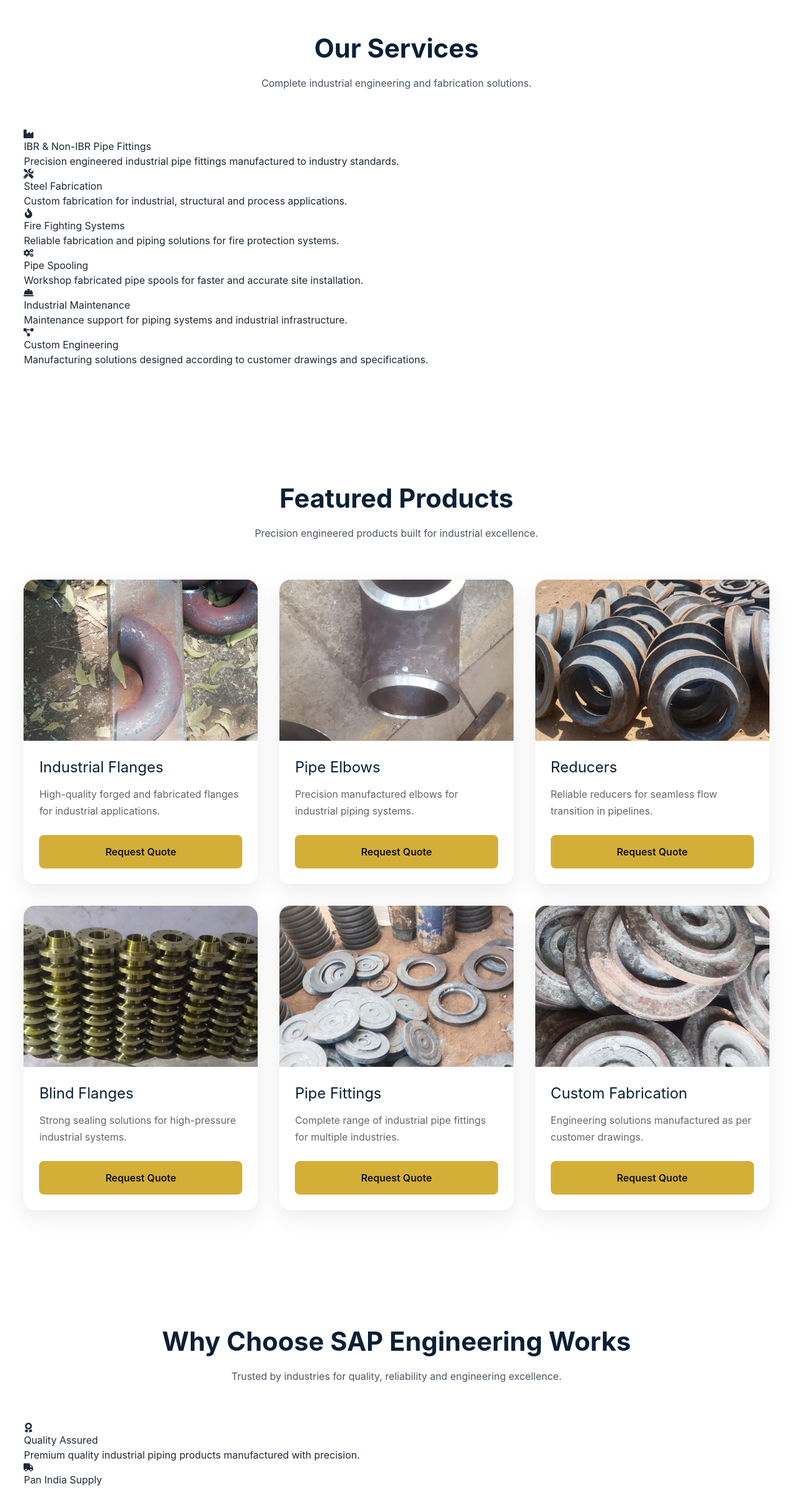
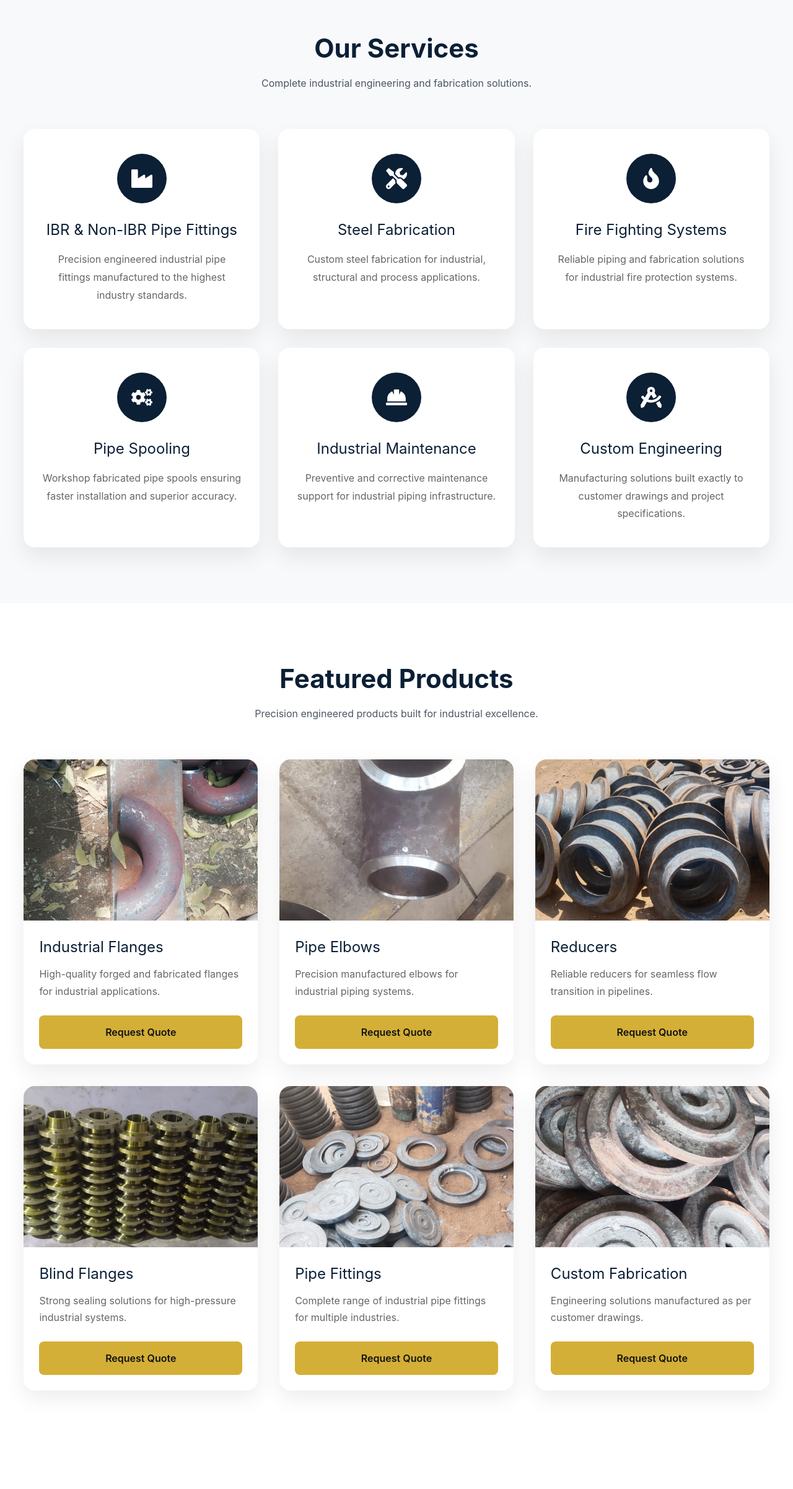
Before and after one commit to ayushpatty/sap-engineering-works, a React (Vite) app: page / in a window 1280 px wide. Shown: the part 1936-4338 px from the top of the page at 62% size. Built offline with nearby package versions, Linux system fonts and the light colour scheme.

Commit message:
Improve services, why choose us, contact section and UI

```diff
--- a/src/components/Contact.jsx
+++ b/src/components/Contact.jsx
@@ -3,6 +3,7 @@ import {
   FaEnvelope,
   FaMapMarkerAlt,
   FaClock,
+  FaWhatsapp,
 } from "react-icons/fa";
 
 export default function Contact() {
@@ -10,7 +11,9 @@ export default function Contact() {
     <section id="contact">
       <div className="container">
 
-        <h2 className="section-title">Get In Touch</h2>
+        <h2 className="section-title">
+          Get In Touch
+        </h2>
 
         <p className="section-subtitle">
           We'd love to discuss your industrial engineering requirements.
@@ -19,55 +22,77 @@ export default function Contact() {
         <div className="contact-grid">
 
           <div className="contact-card">
+
+            <div className="contact-item">
               <FaPhoneAlt />
-            <h3>Phone</h3>
+              <div>
+                <h4>Phone</h4>
                 <p>+91 8919923633</p>
               </div>
+            </div>
 
-          <div className="contact-card">
+            <div className="contact-item">
               <FaEnvelope />
-            <h3>Email</h3>
+              <div>
+                <h4>Email</h4>
                 <p>pppatnaikt3s@gmail.com</p>
               </div>
+            </div>
 
-          <div className="contact-card">
+            <div className="contact-item">
               <FaMapMarkerAlt />
-            <h3>Address</h3>
+              <div>
+                <h4>Address</h4>
                 <p>
-              Road No.3<br />
+                  Road No. 3<br />
                   Alkapuri Colony<br />
                   Kothapet<br />
                   Hyderabad, Telangana - 500035
                 </p>
               </div>
+            </div>
 
-          <div className="contact-card">
+            <div className="contact-item">
               <FaClock />
-            <h3>Working Hours</h3>
+              <div>
+                <h4>Working Hours</h4>
                 <p>
-              Monday – Saturday
+                  Monday - Saturday
                   <br />
-              10:00 AM – 6:00 PM
+                  10:00 AM - 6:00 PM
                 </p>
+              </div>
+            </div>
+
+            <div className="contact-buttons">
+              <a
+                href="tel:+918919923633"
+                className="btn btn-outline"
+              >
+                Call Now
+              </a>
+
+              <a
+                href="https://wa.me/918919923633"
+                target="_blank"
+                rel="noreferrer"
+                className="btn btn-primary"
+              >
+                <FaWhatsapp />
+                WhatsApp
+              </a>
             </div>
 
           </div>
 
-        {/* Google Map */}
-
-        <div className="map-container">
-
+          <div className="map-card">
             <iframe
               title="SAP Engineering Works"
-            src="https://www.google.com/maps?q=Kothapet+Hyderabad&output=embed"
-            width="100%"
-            height="420"
-            style={{
-              border: 0,
-              borderRadius: "18px",
-            }}
+              src="https://www.google.com/maps?q=Kothapet,Hyderabad&output=embed"
               loading="lazy"
+              allowFullScreen
             />
+          </div>
 
         </div>
 
--- a/src/components/Services.jsx
+++ b/src/components/Services.jsx
@@ -1,51 +1,54 @@
 import {
   FaIndustry,
+  FaTools,
   FaFire,
-  FaTools,
   FaCogs,
   FaHardHat,
-  FaProjectDiagram,
+  FaDraftingCompass,
 } from "react-icons/fa";
 
 const services = [
   {
     icon: <FaIndustry />,
     title: "IBR & Non-IBR Pipe Fittings",
-    desc: "Precision engineered industrial pipe fittings manufactured to industry standards.",
+    desc: "Precision engineered industrial pipe fittings manufactured to the highest industry standards.",
   },
   {
     icon: <FaTools />,
     title: "Steel Fabrication",
-    desc: "Custom fabrication for industrial, structural and process applications.",
+    desc: "Custom steel fabrication for industrial, structural and process applications.",
   },
   {
     icon: <FaFire />,
     title: "Fire Fighting Systems",
-    desc: "Reliable fabrication and piping solutions for fire protection systems.",
+    desc: "Reliable piping and fabrication solutions for industrial fire protection systems.",
   },
   {
     icon: <FaCogs />,
     title: "Pipe Spooling",
-    desc: "Workshop fabricated pipe spools for faster and accurate site installation.",
+    desc: "Workshop fabricated pipe spools ensuring faster installation and superior accuracy.",
   },
   {
     icon: <FaHardHat />,
     title: "Industrial Maintenance",
-    desc: "Maintenance support for piping systems and industrial infrastructure.",
+    desc: "Preventive and corrective maintenance support for industrial piping infrastructure.",
   },
   {
-    icon: <FaProjectDiagram />,
+    icon: <FaDraftingCompass />,
     title: "Custom Engineering",
-    desc: "Manufacturing solutions designed according to customer drawings and specifications.",
+    desc: "Manufacturing solutions built exactly to customer drawings and project specifications.",
   },
 ];
 
 export default function Services() {
   return (
     <section id="services">
+
       <div className="container">
 
-        <h2 className="section-title">Our Services</h2>
+        <h2 className="section-title">
+          Our Services
+        </h2>
 
         <p className="section-subtitle">
           Complete industrial engineering and fabrication solutions.
@@ -53,8 +56,9 @@ export default function Services() {
 
         <div className="services-grid">
 
-          {services.map((service) => (
-            <div className="service-card" key={service.title}>
+          {services.map((service, index) => (
+
+            <div className="service-card" key={index}>
 
               <div className="service-icon">
                 {service.icon}
@@ -65,11 +69,13 @@ export default function Services() {
               <p>{service.desc}</p>
 
             </div>
+
           ))}
 
         </div>
 
       </div>
+
     </section>
   );
 }
--- a/src/components/WhyChooseUs.jsx
+++ b/src/components/WhyChooseUs.jsx
@@ -2,36 +2,34 @@ import {
   FaAward,
   FaTruck,
   FaClock,
-  FaUsers
+  FaUsers,
 } from "react-icons/fa";
 
-const data = [
+const reasons = [
   {
     icon: <FaAward />,
     title: "Quality Assured",
-    text: "Premium quality industrial piping products manufactured with precision."
+    desc: "Premium quality industrial piping products manufactured with precision and strict quality control.",
   },
   {
     icon: <FaTruck />,
     title: "Pan India Supply",
-    text: "Reliable delivery network serving projects across India."
+    desc: "Reliable logistics and timely delivery supporting projects across India.",
   },
   {
     icon: <FaClock />,
     title: "On-Time Delivery",
-    text: "Committed production schedules with timely dispatch."
+    desc: "Efficient production planning ensures every order reaches you on schedule.",
   },
   {
     icon: <FaUsers />,
-    title: "Expert Team",
-    text: "Experienced engineers and skilled fabrication professionals."
-  }
+    title: "Experienced Team",
+    desc: "Dedicated engineers and fabrication professionals committed to excellence.",
+  },
 ];
 
 export default function WhyChooseUs() {
-
   return (
-
     <section id="why">
 
       <div className="container">
@@ -44,20 +42,22 @@ Why Choose SAP Engineering Works
           Trusted by industries for quality, reliability and engineering excellence.
         </p>
 
-<div className="services-grid">
+        <div className="choose-grid">
 
-{data.map((item)=>(
-<div className="service-card" key={item.title}>
+          {reasons.map((item, index) => (
 
-<div className="service-icon">
+            <div className="choose-card" key={index}>
+
+              <div className="choose-icon">
                 {item.icon}
               </div>
 
               <h3>{item.title}</h3>
 
-<p>{item.text}</p>
+              <p>{item.desc}</p>
 
             </div>
+
           ))}
 
         </div>
@@ -65,7 +65,5 @@ Trusted by industries for quality, reliability and engineering excellence.
       </div>
 
     </section>
-
   );
-
 }
--- a/src/styles/sections.css
+++ b/src/styles/sections.css
@@ -336,3 +336,208 @@ grid-template-columns:1fr;
 }
 
 }
+/* ===================================================
+   SERVICES
+=================================================== */
+
+#services{
+    background:#f8f9fb;
+}
+
+.services-grid{
+    display:grid;
+    grid-template-columns:repeat(auto-fit,minmax(320px,1fr));
+    gap:30px;
+    margin-top:60px;
+}
+
+.service-card{
+    background:#fff;
+    padding:40px 30px;
+    border-radius:18px;
+    text-align:center;
+    box-shadow:0 15px 35px rgba(0,0,0,.08);
+    transition:.35s ease;
+}
+
+.service-card:hover{
+    transform:translateY(-10px);
+}
+
+.service-icon{
+    width:80px;
+    height:80px;
+    margin:auto auto 25px;
+    border-radius:50%;
+    background:#0B1F35;
+    display:flex;
+    align-items:center;
+    justify-content:center;
+    font-size:34px;
+    color:#fff;
+    transition:.35s ease;
+}
+
+.service-card:hover .service-icon{
+    background:#D4AF37;
+    color:#0B1F35;
+}
+
+.service-card h3{
+    font-size:24px;
+    color:#0B1F35;
+    margin-bottom:15px;
+}
+
+.service-card p{
+    color:#666;
+    line-height:1.8;
+}
+
+/* ===================================================
+   WHY CHOOSE US
+=================================================== */
+
+#why{
+    background:#fff;
+}
+
+.choose-grid{
+    display:grid;
+    grid-template-columns:repeat(auto-fit,minmax(260px,1fr));
+    gap:30px;
+    margin-top:60px;
+}
+
+.choose-card{
+    background:#fff;
+    padding:35px;
+    border-radius:18px;
+    text-align:center;
+    box-shadow:0 15px 35px rgba(0,0,0,.08);
+    transition:.35s ease;
+}
+
+.choose-card:hover{
+    transform:translateY(-10px);
+}
+
+.choose-icon{
+    width:70px;
+    height:70px;
+    margin:auto auto 20px;
+    border-radius:50%;
+    background:#0B1F35;
+    color:#fff;
+    display:flex;
+    align-items:center;
+    justify-content:center;
+    font-size:30px;
+    transition:.35s ease;
+}
+
+.choose-card:hover .choose-icon{
+    background:#D4AF37;
+    color:#0B1F35;
+}
+
+.choose-card h3{
+    color:#0B1F35;
+    margin-bottom:12px;
+    font-size:22px;
+}
+
+.choose-card p{
+    color:#666;
+    line-height:1.8;
+}
+
+/* ===================================================
+   MOBILE
+=================================================== */
+
+@media(max-width:768px){
+
+.services-grid,
+.choose-grid{
+    grid-template-columns:1fr;
+}
+
+.service-card,
+.choose-card{
+    padding:30px 24px;
+}
+
+}
+/* CONTACT */
+
+.contact-grid{
+    display:grid;
+    grid-template-columns:420px 1fr;
+    gap:40px;
+    margin-top:60px;
+}
+
+.contact-card{
+    background:#fff;
+    padding:35px;
+    border-radius:18px;
+    box-shadow:0 15px 35px rgba(0,0,0,.08);
+}
+
+.contact-item{
+    display:flex;
+    gap:18px;
+    margin-bottom:30px;
+}
+
+.contact-item svg{
+    color:#D4AF37;
+    font-size:24px;
+    margin-top:5px;
+}
+
+.contact-item h4{
+    color:#0B1F35;
+    margin-bottom:6px;
+}
+
+.contact-item p{
+    color:#666;
+    line-height:1.8;
+}
+
+.contact-buttons{
+    display:flex;
+    gap:15px;
+    margin-top:25px;
+}
+
+.map-card{
+    overflow:hidden;
+    border-radius:18px;
+    box-shadow:0 15px 35px rgba(0,0,0,.08);
+}
+
+.map-card iframe{
+    width:100%;
+    height:100%;
+    min-height:520px;
+    border:0;
+}
+
+@media(max-width:900px){
+
+.contact-grid{
+    grid-template-columns:1fr;
+}
+
+.map-card iframe{
+    min-height:400px;
+}
+
+.contact-buttons{
+    flex-direction:column;
+}
+
+}
```
Also changed, not shown: src/styles/hero.css (+12 -21 lines). Lines whose indentation alone changed are shown as unchanged.
